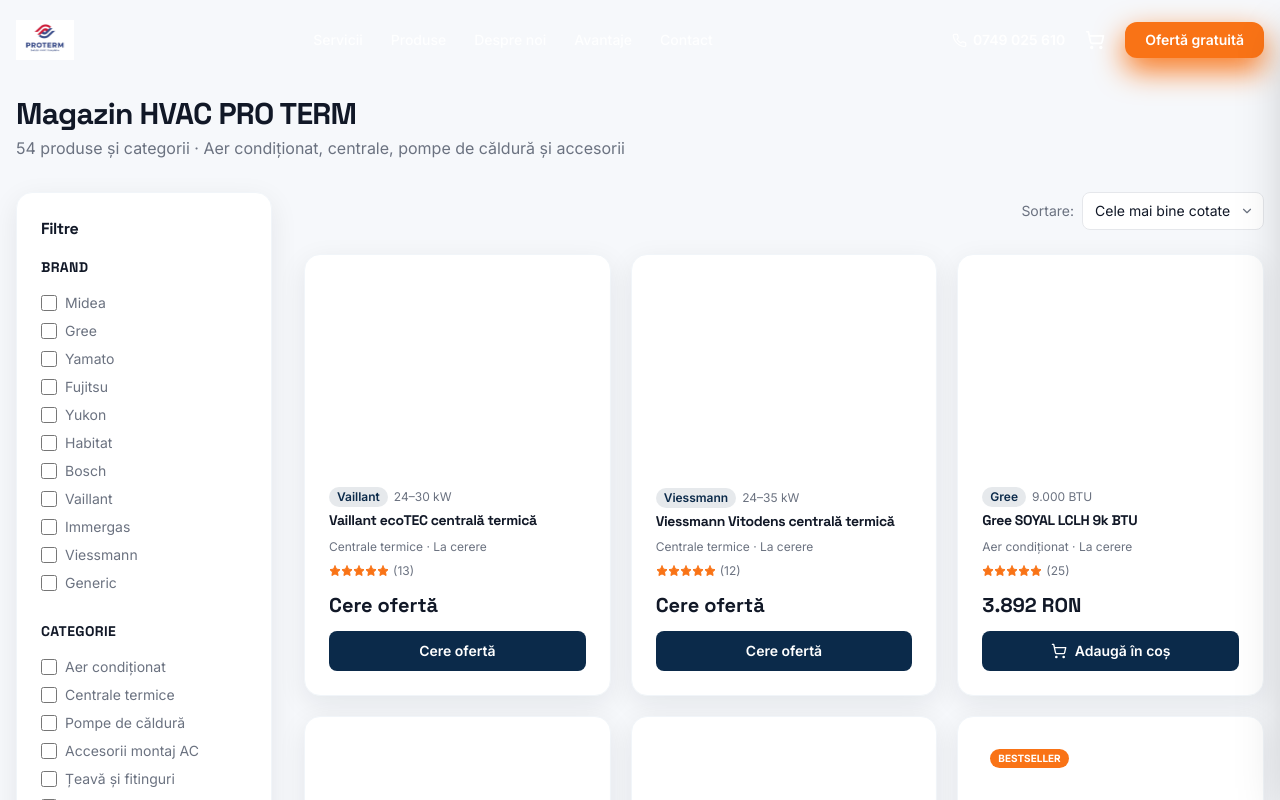
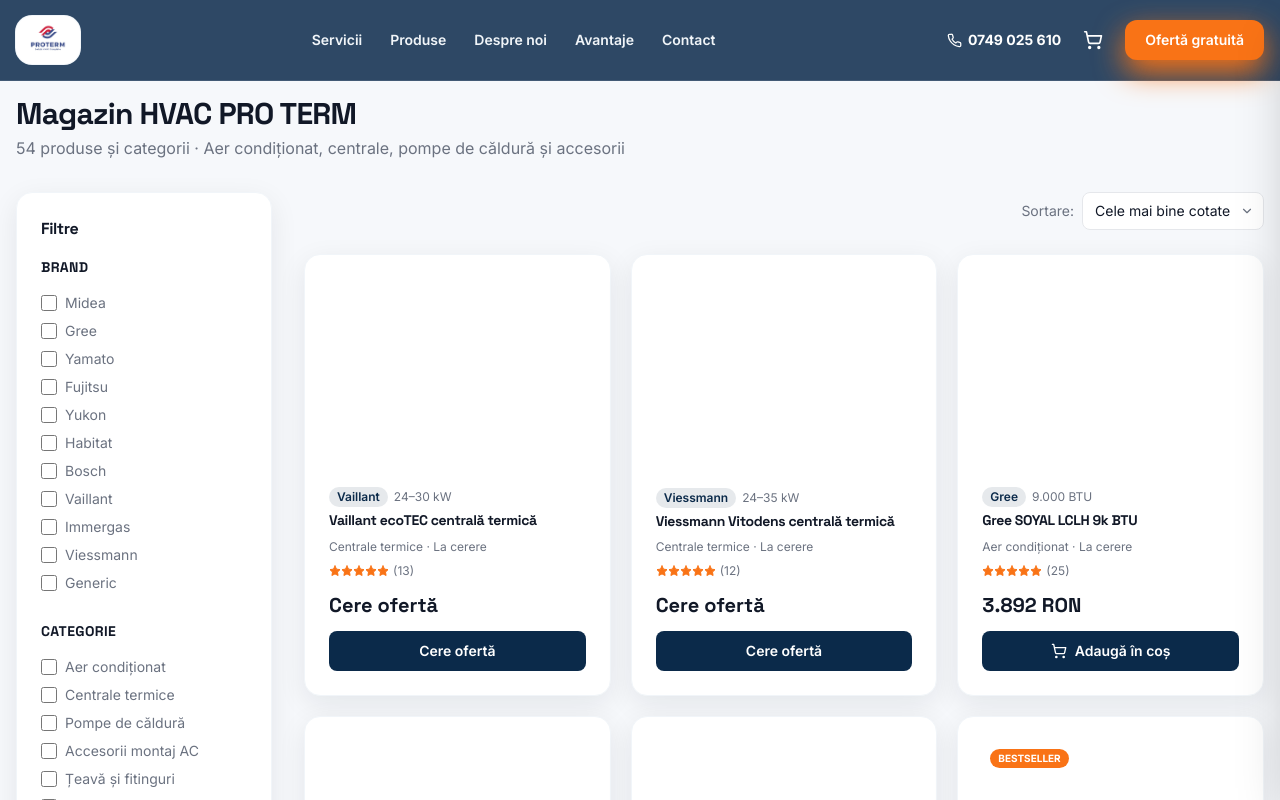
Before and after one commit to protermarad-hash/pro-term-web, a Next.js app: page /produse in a window 1280 px wide. Shown: the top 800 px of the page. Built offline with nearby package versions, Linux system fonts and the light colour scheme.

Commit message:
Update header for premium HVAC theme

```diff
--- a/src/components/Header.tsx
+++ b/src/components/Header.tsx
@@ -23,94 +23,90 @@ export default function Header() {
   const { totalItems, openCart }  = useCart();
 
   useEffect(() => {
-    const onScroll = () => setScrolled(window.scrollY > 40);
+    const onScroll = () => setScrolled(window.scrollY > 24);
     window.addEventListener('scroll', onScroll);
     return () => window.removeEventListener('scroll', onScroll);
   }, []);
 
-  const textColor   = scrolled ? 'text-dark-300' : 'text-white/90';
-  const bgClass     = scrolled
-    ? 'bg-white/95 backdrop-blur-md shadow-card py-3'
-    : 'bg-transparent py-5';
+  const textColor = scrolled ? 'text-dark-300' : 'text-slate-100';
+  const bgClass = scrolled
+    ? 'bg-white/95 backdrop-blur-xl shadow-card py-3 border-b border-slate-100'
+    : 'bg-primary/85 backdrop-blur-xl py-4 border-b border-white/10';
 
   return (
     <header className={`fixed top-0 left-0 right-0 z-50 transition-all duration-300 ${bgClass}`}>
       <div className="container mx-auto px-4 flex items-center justify-between">
-
-        {/* Logo */}
-        <Link href="/" className="flex items-center gap-2">
-          <Image
-            src="/logo-proterm.jpg"
-            alt="PROTERM"
-            width={160}
-            height={48}
-            className="h-10 w-auto object-contain"
-            priority
-          />
+        <Link href="/" className="flex items-center gap-3">
+          <span className="inline-flex items-center justify-center rounded-2xl bg-white p-1.5 shadow-sm ring-1 ring-slate-100">
+            <Image
+              src="/logo-proterm.jpg"
+              alt="PROTERM"
+              width={150}
+              height={45}
+              className="h-9 w-auto object-contain"
+              priority
+            />
+          </span>
         </Link>
 
-        {/* Desktop nav */}
         <nav className="hidden md:flex items-center gap-7">
           {navLinks.map((link) => (
             <Link
               key={link.href}
               href={link.href}
-              className={`font-medium text-sm transition-colors hover:text-accent ${textColor}`}
+              className={`font-semibold text-sm transition-colors hover:text-accent ${textColor}`}
             >
               {link.label}
             </Link>
           ))}
         </nav>
 
-        {/* Right actions */}
         <div className="hidden md:flex items-center gap-3">
           <a
             href={contactPhoneHref}
-            className={`flex items-center gap-1.5 text-sm font-semibold transition-colors ${
-              scrolled ? 'text-primary' : 'text-white'
+            className={`flex items-center gap-1.5 text-sm font-bold transition-colors ${
+              scrolled ? 'text-primary hover:text-accent' : 'text-white hover:text-accent-200'
             }`}
           >
             <Phone size={15} />
             {contactPhone}
           </a>
 
-          {/* Cart icon */}
           <button
             onClick={openCart}
-            className={`relative p-2 rounded-lg transition-colors ${
-              scrolled ? 'hover:bg-gray-100 text-dark' : 'hover:bg-white/10 text-white'
+            className={`relative p-2.5 rounded-xl transition-colors ${
+              scrolled ? 'hover:bg-slate-100 text-dark' : 'hover:bg-white/10 text-white'
             }`}
             aria-label="Coș de cumpărături"
           >
             <ShoppingCart size={20} />
             {totalItems > 0 && (
-              <span className="absolute -top-1 -right-1 bg-brand text-white text-[10px] font-bold rounded-full w-4 h-4 flex items-center justify-center">
+              <span className="absolute -top-1 -right-1 bg-accent text-white text-[10px] font-bold rounded-full w-5 h-5 flex items-center justify-center">
                 {totalItems > 9 ? '9+' : totalItems}
               </span>
             )}
           </button>
 
-          <Link href="/#contact" className="btn-primary py-2 px-5 text-sm">
+          <Link href="/#contact" className="btn-primary py-2.5 px-5 text-sm">
             Ofertă gratuită
           </Link>
         </div>
 
-        {/* Mobile: cart + hamburger */}
         <div className="md:hidden flex items-center gap-2">
           <button
             onClick={openCart}
-            className={`relative p-2 rounded-lg ${scrolled ? 'text-dark' : 'text-white'}`}
+            className={`relative p-2 rounded-xl ${scrolled ? 'text-dark' : 'text-white'}`}
             aria-label="Coș"
           >
             <ShoppingCart size={22} />
             {totalItems > 0 && (
-              <span className="absolute -top-1 -right-1 bg-brand text-white text-[10px] font-bold rounded-full w-4 h-4 flex items-center justify-center">
+              <span className="absolute -top-1 -right-1 bg-accent text-white text-[10px] font-bold rounded-full w-4 h-4 flex items-center justify-center">
                 {totalItems}
               </span>
             )}
           </button>
           <button
-            className={`p-2 rounded-lg ${scrolled ? 'text-dark' : 'text-white'}`}
+            className={`p-2 rounded-xl ${scrolled ? 'text-dark' : 'text-white'}`}
             onClick={() => setMenuOpen(!menuOpen)}
             aria-label="Meniu"
           >
@@ -119,15 +115,14 @@ export default function Header() {
         </div>
       </div>
 
-      {/* Mobile menu */}
       {menuOpen && (
-        <div className="md:hidden bg-white border-t border-gray-100 shadow-lg">
+        <div className="md:hidden bg-white border-t border-slate-100 shadow-lg">
           <nav className="container mx-auto px-4 py-4 flex flex-col gap-3">
             {navLinks.map((link) => (
               <Link
                 key={link.href}
                 href={link.href}
-                className="text-dark-300 font-medium py-2 hover:text-accent transition-colors"
+                className="text-dark-300 font-semibold py-2 hover:text-accent transition-colors"
                 onClick={() => setMenuOpen(false)}
               >
                 {link.label}
@@ -135,7 +130,7 @@ export default function Header() {
             ))}
             <a
               href={contactPhoneHref}
-              className="flex items-center gap-2 text-primary font-semibold py-2"
+              className="flex items-center gap-2 text-primary font-bold py-2"
             >
               <Phone size={16} />
               {contactPhone}
```
